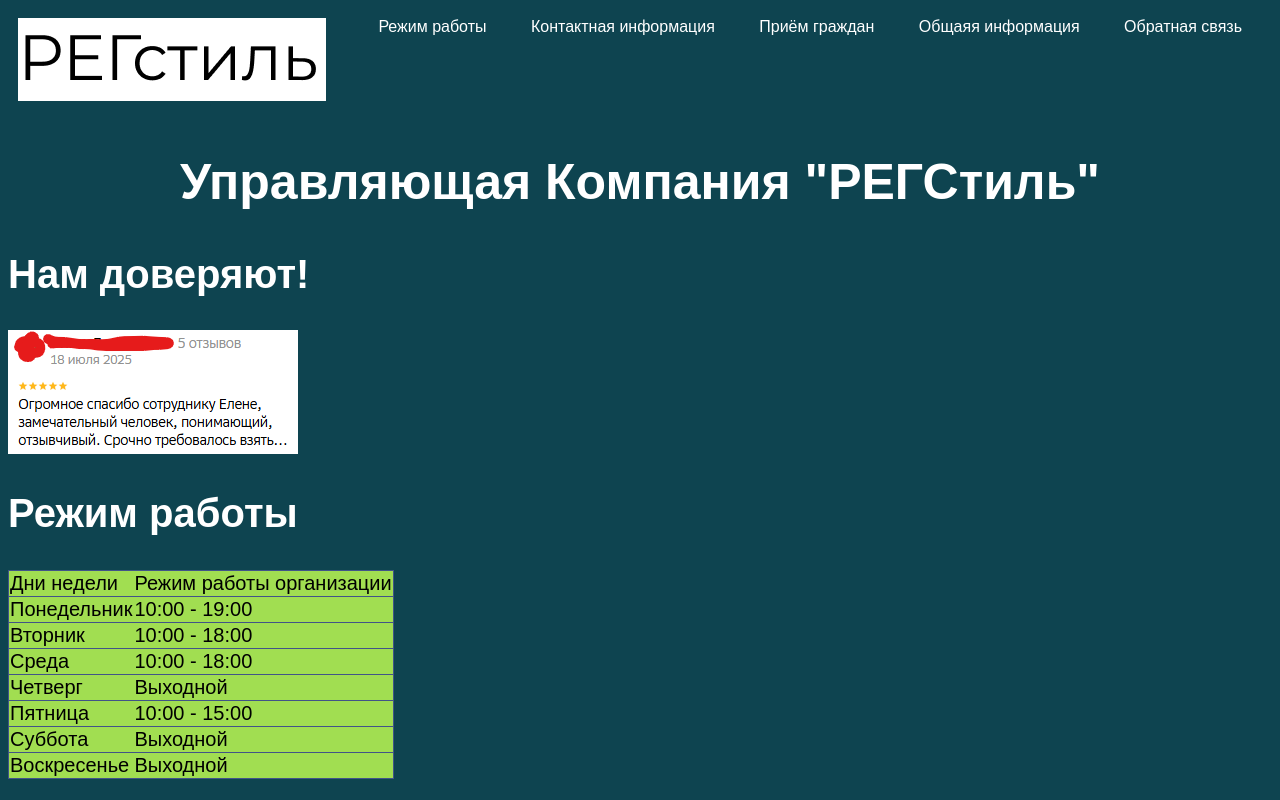
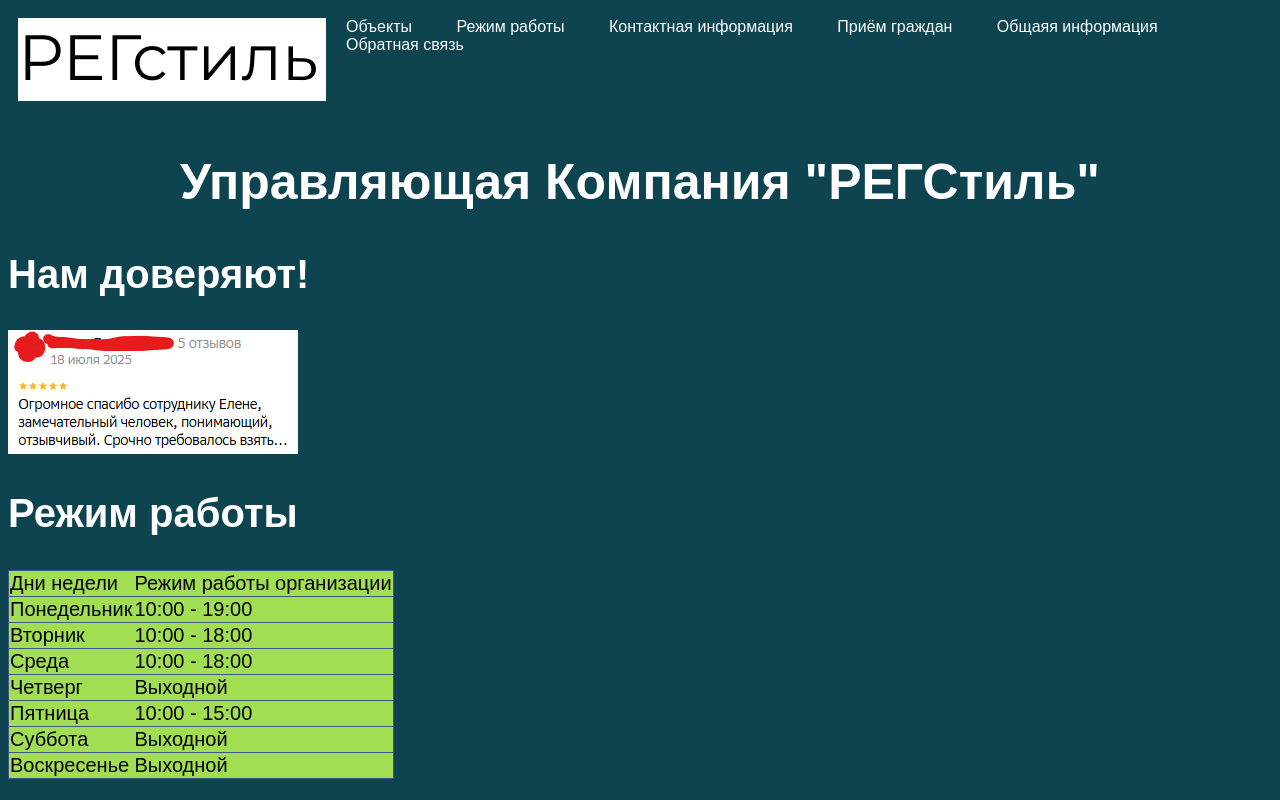
Before and after one commit to Fivaprold666/REGstyle, a plain HTML site: page index.html in a window 1280 px wide. Shown: the top 800 px of the page. Drawn offline with Linux system fonts and the light colour scheme.

Commit message:
Update index.html

```diff
--- a/index.html
+++ b/index.html
@@ -9,6 +9,7 @@
     <header>
       <img src="logo.png"><br>
       <nav>
+        <a href="index1.html">Объекты</a>
         <a href="#operating_mode">Режим работы</a>
         <a href="#contact_information">Контактная информация</a>
         <a href="#reception_of_citizens">Приём граждан</a>
```
